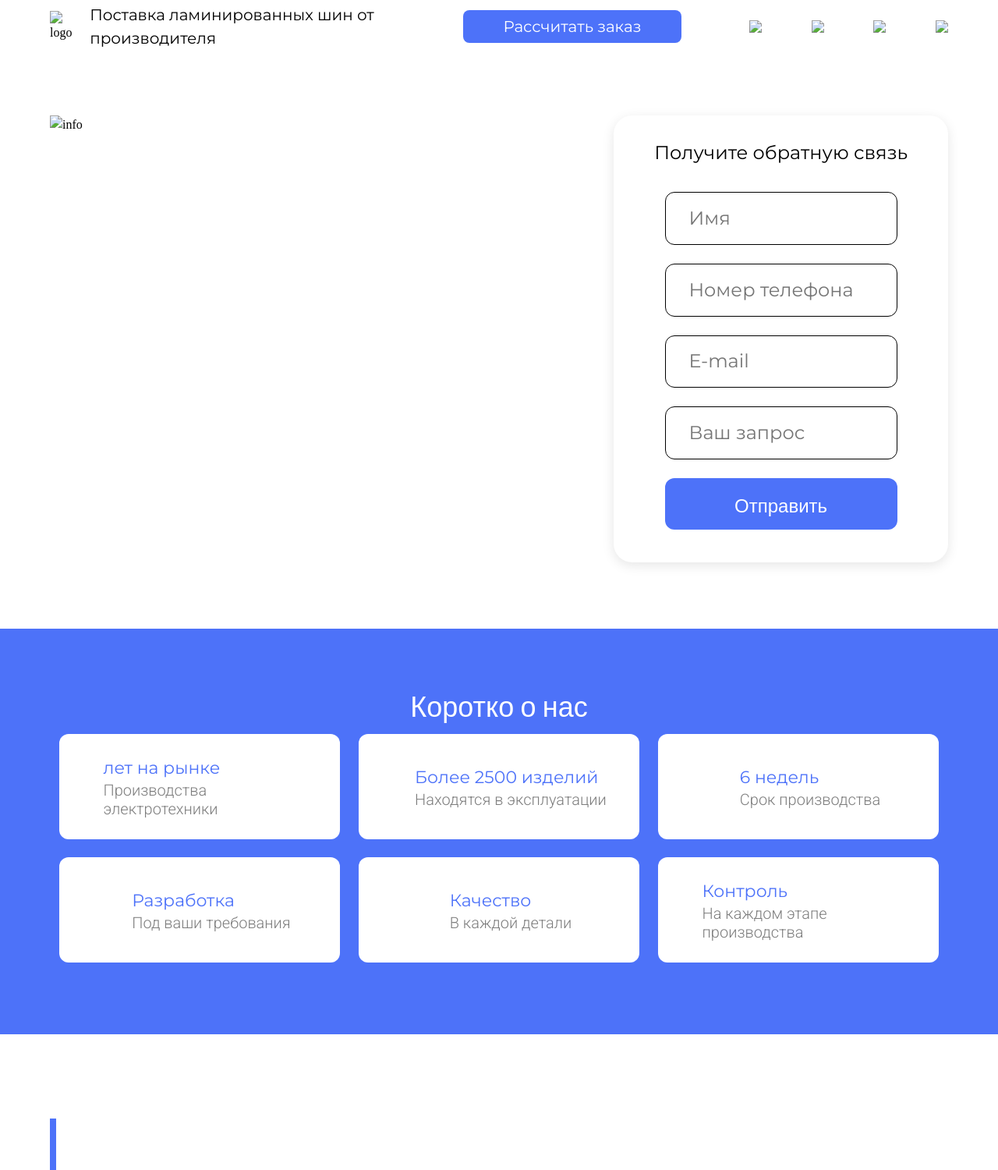
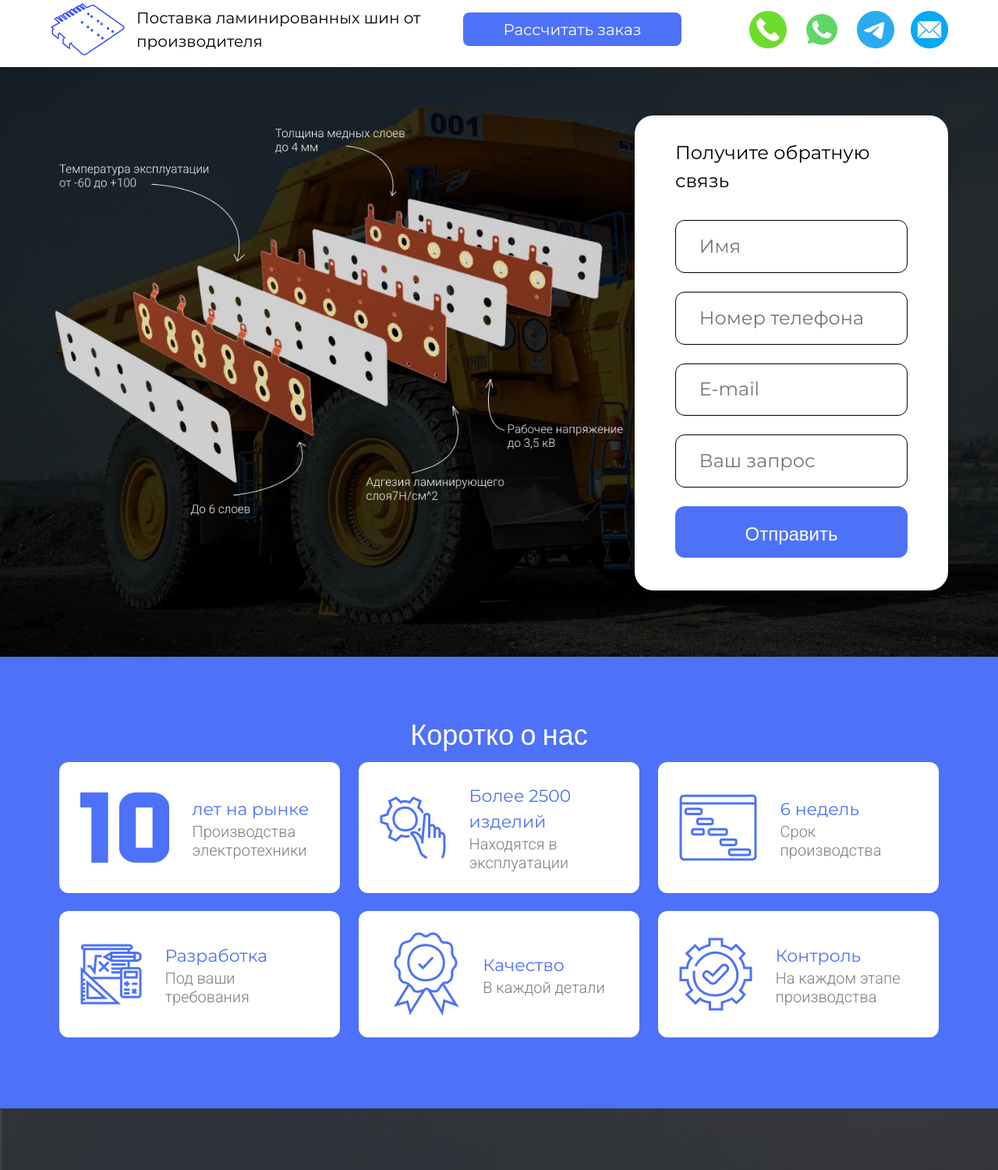
Before and after one commit to valentynvovchak/adaptive-lending, a plain HTML site: page index.html in a window 1280 px wide. Shown: the part 11-1511 px from the top of the page at 78% size. Drawn offline with nearby package versions, Linux system fonts and the light colour scheme; the site is published under a folder, as on GitHub Pages, so addresses that start at the root find nothing.

Commit message:
fix images

```diff
--- a/index.html
+++ b/index.html
@@ -25,7 +25,7 @@
     <div class="fixed">
         <div class="header_inner">
             <div class="logo">
-                <img src="/img/logo.png" alt="logo">
+                <img src="img/logo.png" alt="logo">
                 <p class="logo_name">Поставка ламинированных шин от производителя</p>
             </div>
             <div class="header_inner_block">
@@ -33,10 +33,10 @@
                     Рассчитать заказ
                 </button>
                 <div class="contacts">
-                    <img src="/img/phone.png" />
-                    <img src="/img/Whats'App.png" />
-                    <img src="/img/tr.png" />
-                    <img src="/img/email.png" />
+                    <img src="img/phone.png" />
+                    <img src="img/Whats'App.png" />
+                    <img src="img/tr.png" />
+                    <img src="img/email.png" />
                 </div>
             </div>
         </div>
@@ -46,7 +46,7 @@
             <div class="container">
                 <div class="header_flex">
                     <div class="info">
-                        <img src="/img/img1.png" alt="info">
+                        <img src="img/img1.png" alt="info">
                     </div>
                     <div class="feedback">
                         <p>Получите обратную связь</p>
@@ -69,21 +69,21 @@
             <div class="about_container">
                 <!-- <div class="about_1"> -->
                     <div class="cart_about">
-                        <img src="/img/about1.png" alt="">
+                        <img src="img/about1.png" alt="">
                         <div class="text_cart_about">
                             <span>лет на рынке</span>
                             <p>Производства электротехники</p>
                         </div>
                     </div>
                     <div class="cart_about">
-                        <img src="/img/about2.png" alt="">
+                        <img src="img/about2.png" alt="">
                         <div class="text_cart_about">
                             <span>Более 2500 изделий</span>
                             <p>Находятся в эксплуатации</p>
                         </div>
                     </div>
                     <div class="cart_about">
-                        <img src="/img/about3.png" alt="">
+                        <img src="img/about3.png" alt="">
                         <div class="text_cart_about">
                             <span>6 недель</span>
                             <p>Срок производства</p>
@@ -92,21 +92,21 @@
                 <!-- </div> -->
                 <!-- <div class="about_2"> -->
                     <div class="cart_about">
-                        <img src="/img/about4.png" alt="">
+                        <img src="img/about4.png" alt="">
                         <div class="text_cart_about">
                             <span>Разработка</span>
                             <p>Под ваши требования</p>
                         </div>
                     </div>
                     <div class="cart_about">
-                        <img src="/img/about5.png" alt="">
+                        <img src="img/about5.png" alt="">
                         <div class="text_cart_about">
                             <span>Качество</span>
                             <p>В каждой детали</p>
                         </div>
                     </div>
                     <div class="cart_about">
-                        <img src="/img/about6.png" alt="">
+                        <img src="img/about6.png" alt="">
                         <div class="text_cart_about">
                             <span>Контроль</span>
                             <p>На каждом этапе производства</p>
@@ -126,7 +126,7 @@
                         силовыми компонентами системы - транзисторами и конденсаторами,
                         позволяющее существенно снизить паразитные параметры соединений</p>
                 </div>
-                <img src="/img/details1.png" alt="">
+                <img src="img/details1.png" alt="">
             </div>
             <div class="details_block2">
                 <div class="details_text2">
@@ -135,7 +135,7 @@
                     <p>Способствуют эффективной передаче энергии и одновременному соединению нескольких компонентов,
                         таких как индукторы, конденсатор и выпрямители</p>
                 </div>
-                <img src="/img/details2.png" alt="">
+                <img src="img/details2.png" alt="">
             </div>
             <div class="details_block1">
                 <div class="details_text1">
@@ -145,7 +145,7 @@
                         энергию от солнечных панелей или ветрогенераторов
                         к главным электрическим системам.</p>
                 </div>
-                <img src="/img/details3.png" alt="">
+                <img src="img/details3.png" alt="">
             </div>
             <div class="details_block2" style="margin: 150px 0 0;">
                 <div class="details_text2">
@@ -154,7 +154,7 @@
                     <p>Обеспечивают надёжное и эффективное соединение между компонентами схемы (выключатели,
                         трансформаторы, генераторы)</p>
                 </div>
-                <img src="/img/details4.png" alt="">
+                <img src="img/details4.png" alt="">
             </div>
         </div>
     </div>
@@ -253,7 +253,7 @@
             <p class="title_order">Расчет заказа </p>
             <div class="container_order_calculation">
                 <div class="form_calculation_img">
-                    <img src="/img/img_calculation.png" alt="">
+                    <img src="img/img_calculation.png" alt="">
                     <div class="input_calc1">
                         <input type="number" />
                     </div>
@@ -317,19 +317,19 @@
                     <p class="title_contacts_footer">Контакты</p>
                     <div class="block_contacts_footer">
                         <div class="block_contacts">
-                            <img src="/img/mail.png" alt="">
+                            <img src="img/mail.png" alt="">
                             <p>anna999@list.ru</p>
                         </div>
                         <div class="block_contacts">
-                            <img src="/img/tel.png" alt="">
+                            <img src="img/tel.png" alt="">
                             <p>+7(495) 108-53-15</p>
                         </div>
                         <div class="block_contacts">
-                            <img src="/img/tel.png" alt="">
+                            <img src="img/tel.png" alt="">
                             <p>+7(925) 637-51-80</p>
                         </div>
                         <div class="block_contacts">
-                            <img src="/img/map.png" alt="">
+                            <img src="img/map.png" alt="">
                             <p>г. Талдом</p>
                         </div>
                     </div>
--- a/style.css
+++ b/style.css
@@ -56,7 +56,7 @@
   margin-top: 74px;
 }
 #header {
-  background-image: url("/img/bg_header.png");
+  background-image: url("img/bg_header.png");
   background-repeat: no-repeat;
   background-size: cover;
   background-position: center;
@@ -200,7 +200,7 @@
 
 .details {
   padding: 110px 0 160px 0;
-  background-image: url("/img/bg_details.png");
+  background-image: url("img/bg_details.png");
   background-repeat: no-repeat;
   background-size: cover;
   /* margin-top: 100px; */
```
